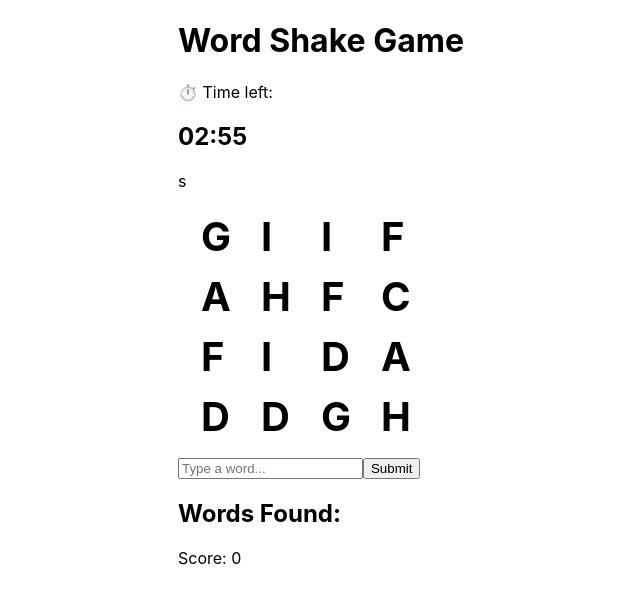
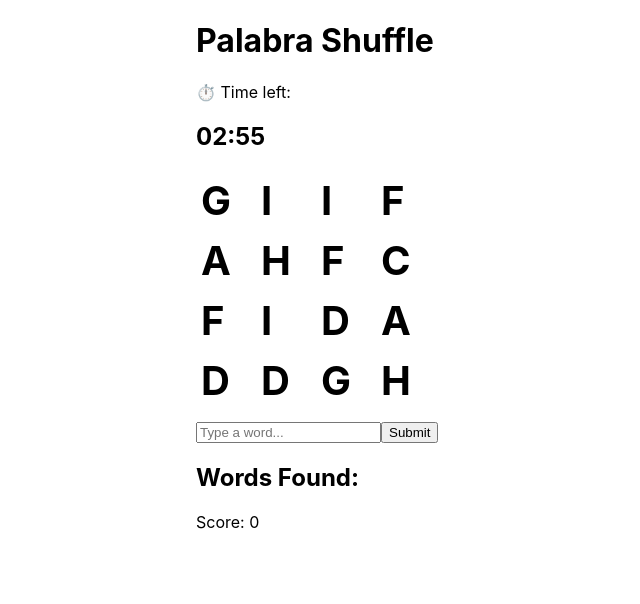
Before and after one commit to aidarous/palabra-shuffle, a React (Create React App) app: page / in a window 1280 px wide. Shown: the top 604 px of the page, without its empty margins (319-959 px from the left). Built offline with nearby package versions, Linux system fonts and the light colour scheme.

Commit message:
change heading to palabra shuffle

```diff
--- a/src/components/MainGame.js
+++ b/src/components/MainGame.js
@@ -19,8 +19,8 @@ function MainGame() {
 }
     return (
         <div>
-            <h1 className="text-2xl font-bold mb-4">Word Shake Game</h1>
-      <p className="text-xl">⏱️ Time left: {time}s</p>
+            <h1 className="text-2xl font-bold mb-4">Palabra Shuffle</h1>
+      <p className="text-xl">⏱️ Time left: {time}</p>
       <Grid grid={grid} />
       <WordInput onSubmit={handleWordSubmit} />
       <div className="mt-4">
```
